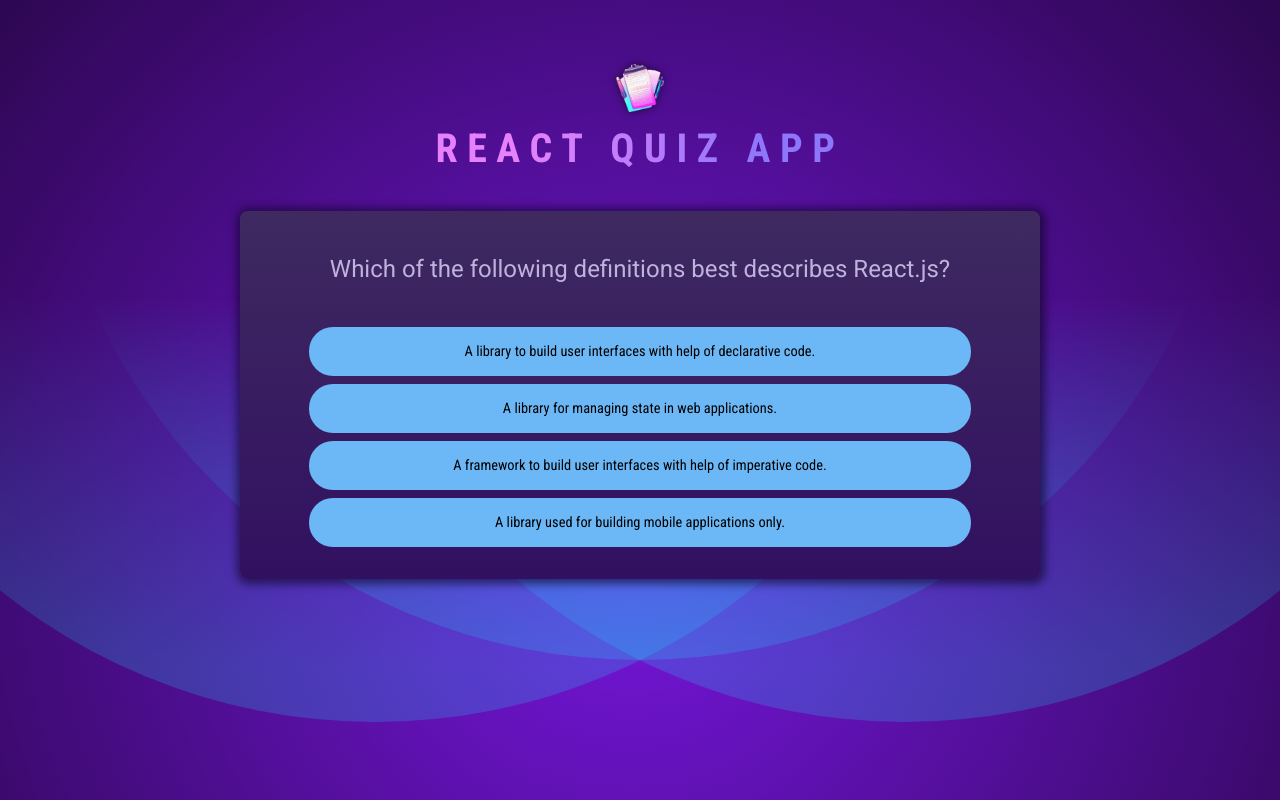
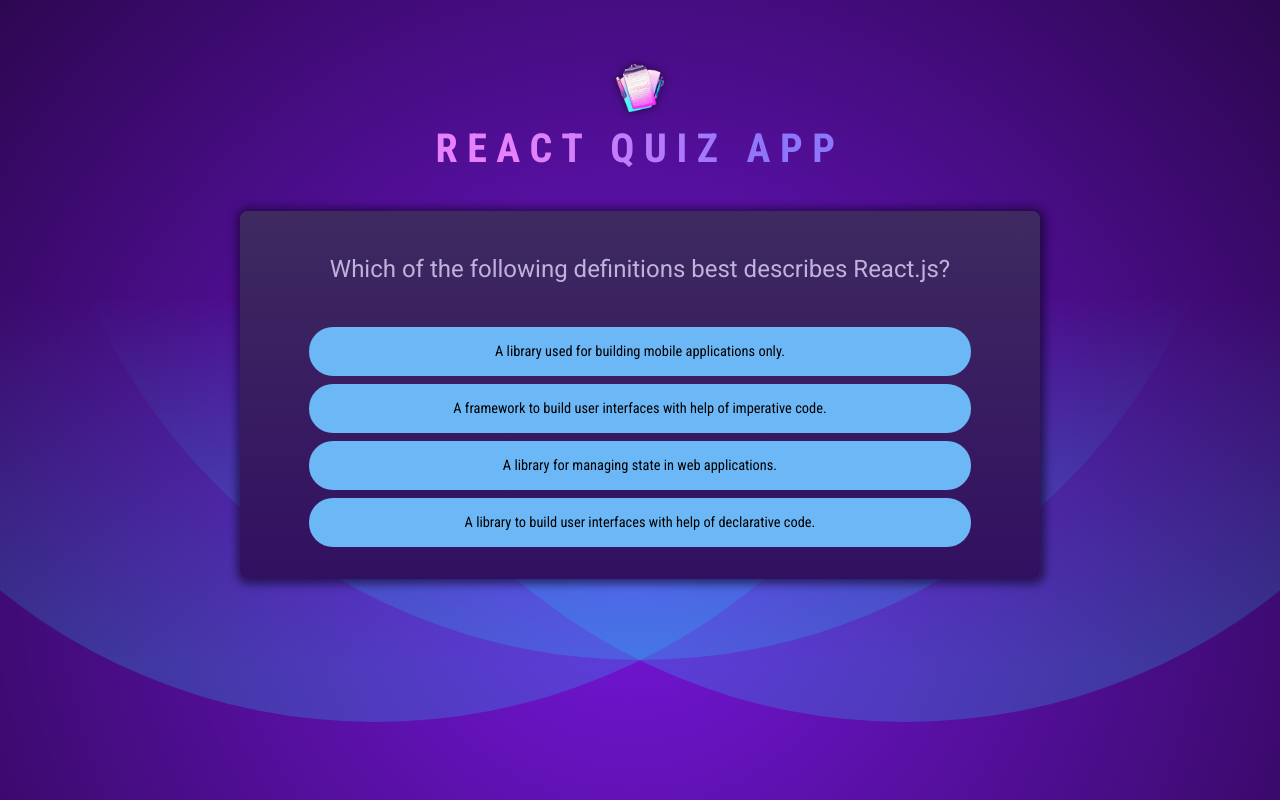
Before and after one commit to Dobuss/React-Quiz-App, a React (Vite) app: page / in a window 1280 px wide. Built offline with nearby package versions, Linux system fonts and the light colour scheme.

Commit message:
shuffle questions logic

```diff
--- a/src/components/Quiz.jsx
+++ b/src/components/Quiz.jsx
@@ -1,9 +1,11 @@
 import { useState } from "react";
 import QUESTIONS from "../questions.js";
+import quizCOmpleteImg from "../assets/quiz-complete.png";
 
 export default function Quiz() {
   const [userAnswers, setUserAnswers] = useState([]);
   const activeQuestionIndex = userAnswers.length;
+  const quizIsComplete = activeQuestionIndex === QUESTIONS.length;
 
   function handleSelectAnswer(selectedAnswer) {
     setUserAnswers((prev) => {
@@ -11,12 +13,24 @@ export default function Quiz() {
     });
   }
 
+  if (quizIsComplete) {
+    return (
+      <div id="summary">
+        <img src={quizCOmpleteImg} alt="Quiz Completed" />
+        <h2>Quiz Completed!</h2>
+      </div>
+    );
+  }
+
+  const shuffledAnswers = [...QUESTIONS[activeQuestionIndex].answers];
+  shuffledAnswers.sort(() => Math.random() - 0.5); //shuffle
+
   return (
     <div id="quiz">
       <div id="question">
         <h2>{QUESTIONS[activeQuestionIndex].text}</h2>
         <ul id="answers">
-          {QUESTIONS[activeQuestionIndex].answers.map((answer) => (
+          {shuffledAnswers.map((answer) => (
             <li key={answer} className="answer">
               <button onClick={() => handleSelectAnswer(answer)}>
                 {answer}
```
